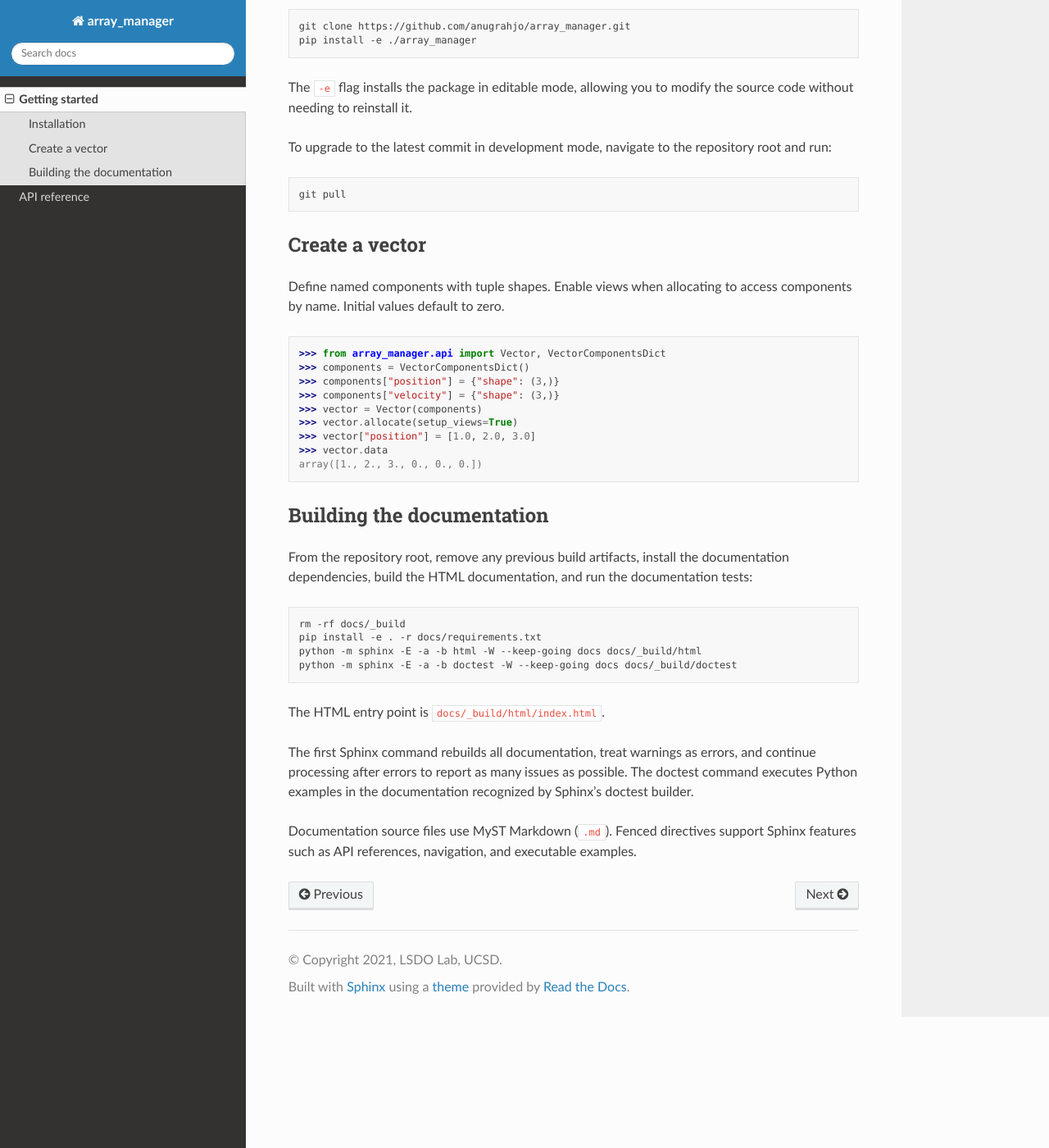
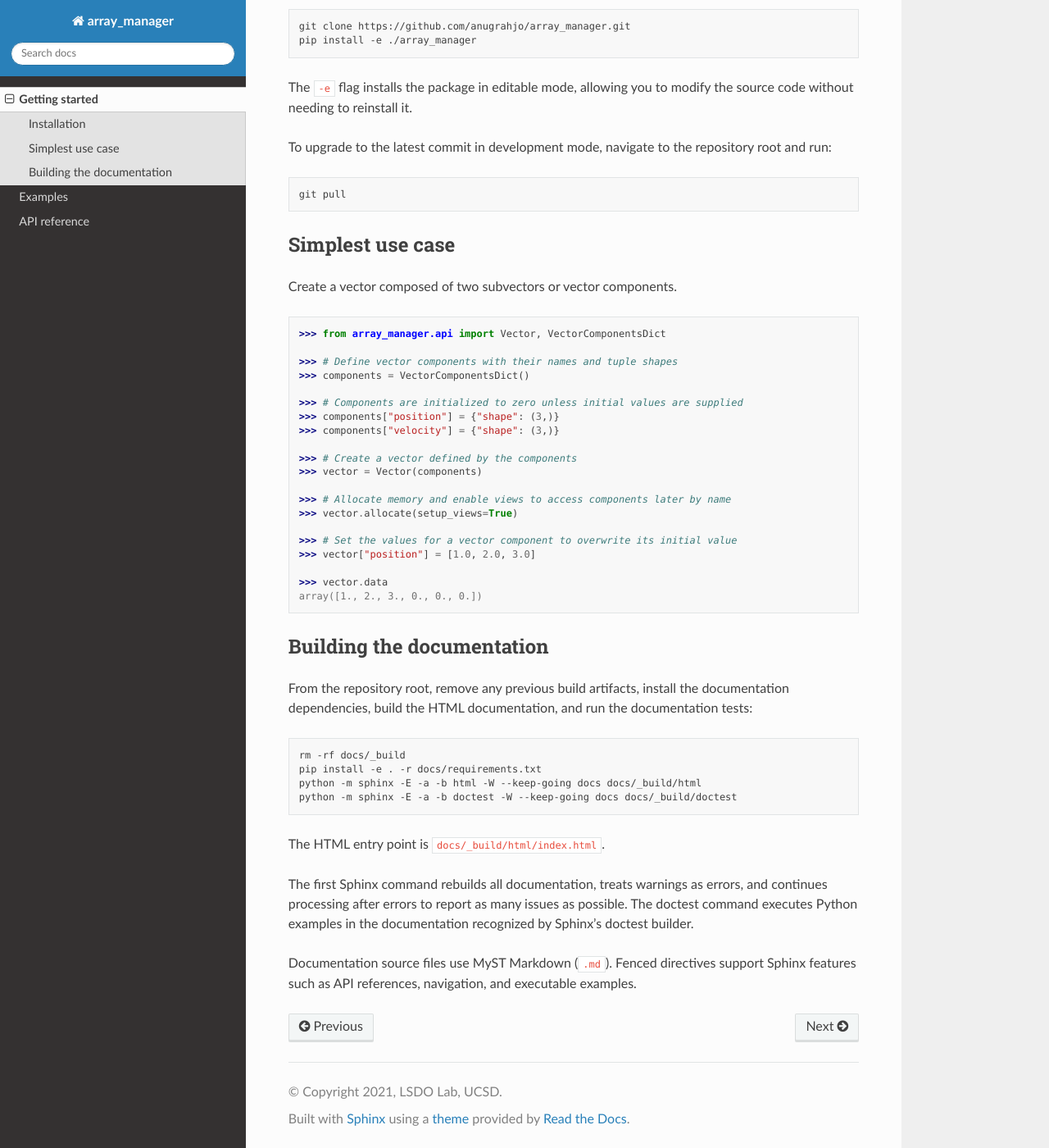
Before and after one commit to anugrahjo/array_manager, a Sphinx documentation site: the page built from docs/src/getting_started.md, in a window 1280 px wide and 1400 px high, scrolled down 614 px. Shown: the whole window at 82% size. Built offline with Sphinx 7.4.7 and the Read the Docs theme 3.1.0, drawn with Linux system fonts in a browser that asks for light colours.

Commit message:
Update the docs. Include examples page in the docs.

````diff
--- a/docs/src/getting_started.md
+++ b/docs/src/getting_started.md
@@ -31,20 +31,29 @@ To upgrade to the latest commit in development mode, navigate to the repository
 git pull
 ```
 
-## Create a vector
+## Simplest use case
 
-Define named components with tuple shapes. Enable views when allocating to access
-components by name. Initial values default to zero.
+Create a vector composed of two subvectors or vector components.
 
 ```{doctest}
+>>> from array_manager.api import Vector, VectorComponentsDict
 
->>> from array_manager.api import Vector, VectorComponentsDict
+>>> # Define vector components with their names and tuple shapes
 >>> components = VectorComponentsDict()
+
+>>> # Components are initialized to zero unless initial values are supplied
 >>> components["position"] = {"shape": (3,)}
 >>> components["velocity"] = {"shape": (3,)}
+
+>>> # Create a vector defined by the components
 >>> vector = Vector(components)
+
+>>> # Allocate memory and enable views to access components later by name
 >>> vector.allocate(setup_views=True)
+
+>>> # Set the values for a vector component to overwrite its initial value
 >>> vector["position"] = [1.0, 2.0, 3.0]
+
 >>> vector.data
 array([1., 2., 3., 0., 0., 0.])
 ```
@@ -64,8 +73,8 @@ python -m sphinx -E -a -b doctest -W --keep-going docs docs/_build/doctest
 
 The HTML entry point is `docs/_build/html/index.html`.
 
-The first Sphinx command rebuilds all documentation, treat warnings as errors,
-and continue processing after errors to report as many issues as possible.
+The first Sphinx command rebuilds all documentation, treats warnings as errors,
+and continues processing after errors to report as many issues as possible.
 The doctest command executes Python examples in the
 documentation recognized by Sphinx's doctest builder.
 
````
Also changed, not shown: README.md (+42 -11 lines), docs/index.md (+1 -0 lines), docs/src/examples.md (added, +60 -0 lines).
